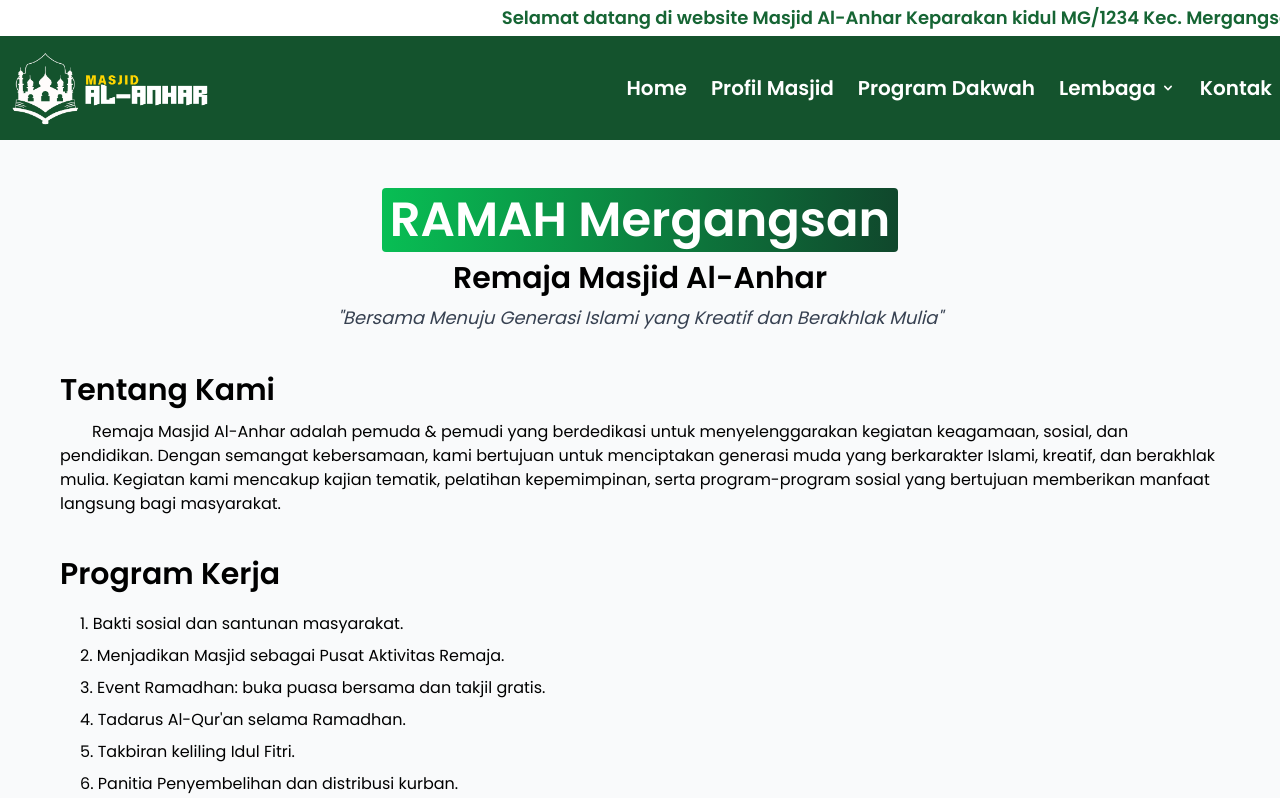
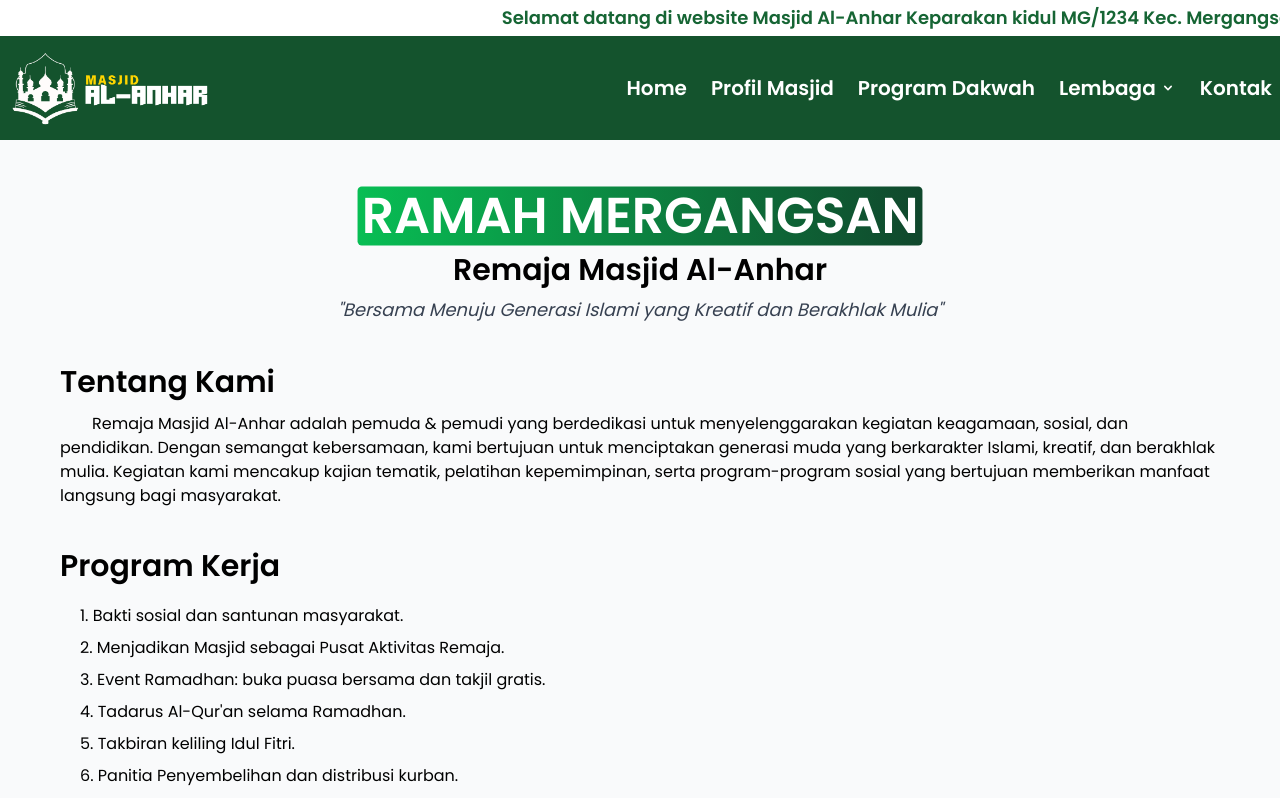
Before and after one commit to siddiqfathurahman/Masjid-ALAnhar, a React (Vite) app: page /organisasi/ramah in a window 1280 px wide. Shown: the top 798 px of the page. Built offline with nearby package versions, Linux system fonts and the light colour scheme.

Commit message:
update animate text

```diff
--- a/src/pages/Program.jsx
+++ b/src/pages/Program.jsx
@@ -1,29 +1,8 @@
-import React, { useEffect, useRef, useState } from "react";
+
 import Gallery from "../components/ui/Gallery";
+import AnimatedText from "../components/ui/AnimatedText";
 
 const Program = () => {
-  const titleRef = useRef(null);
-  const [isVisible, setIsVisible] = useState(false);
-
-  useEffect(() => {
-    const observer = new IntersectionObserver(
-      ([entry]) => {
-        if (entry.isIntersecting) {
-          setIsVisible(true);
-          observer.unobserve(entry.target);
-        }
-      },
-      { threshold: 0.5 }
-    );
-
-    if (titleRef.current) {
-      observer.observe(titleRef.current);
-    }
-
-    return () => {
-      if (titleRef.current) observer.unobserve(titleRef.current);
-    };
-  }, []);
 
   const images = [
     { id: 1, src: "/dakwah1.jpeg", title: "kajian rabu" },
@@ -39,14 +18,7 @@ const Program = () => {
       <div className="font-poppins text-center flex flex-col items-center mb-10 mt-10 px-5">
         <h1 className="text-3xl font-extrabold">Program Dakwah</h1>
         <h2 className="text-3xl md:text-4xl lg:text-5xl font-extrabold">
-          <span
-            ref={titleRef}
-            className={`relative inline-block mt-2 p-1 text-white ${
-              isVisible ? "animate-gradient-box transform " : ""
-            }`}
-          >
-            MASJID AL-ANHAR
-          </span>
+        <AnimatedText>MASJID AL-ANHAR</AnimatedText>
         </h2>
         <div className="flex flex-col md:flex-row gap-10 md:gap-32 mt-12 items-center">
           <div className="flex flex-col items-center">
--- a/src/pages/Ramah.jsx
+++ b/src/pages/Ramah.jsx
@@ -1,32 +1,10 @@
-import React, { useEffect, useRef, useState } from 'react';
 import Struktur from '../components/ui/Strukturramah';
 import Bidang from '../components/ui/Bidang';
 import Vidio from '../components/ui/Vidioyt';
 import Gallery from '../components/ui/Gallery';
+import AnimatedText from '../components/ui/AnimatedText';
 
 export default function Ramah() {
-  const titleRef = useRef(null);
-  const [isVisible, setIsVisible] = useState(false);
-
-  useEffect(() => {
-    const observer = new IntersectionObserver(
-      ([entry]) => {
-        if (entry.isIntersecting) {
-          setIsVisible(true);
-          observer.unobserve(entry.target);
-        }
-      },
-      { threshold: 0.5 }
-    );
-
-    if (titleRef.current) {
-      observer.observe(titleRef.current);
-    }
-
-    return () => {
-      if (titleRef.current) observer.unobserve(titleRef.current);
-    };
-  }, []);
 
   const images = [
     { id: 1, src: "/bg.JPG", title: "ramah mergangsan" },
@@ -41,14 +19,7 @@ export default function Ramah() {
     <div className="bg-gray-50 min-h-screen py-10 px-5 font-poppins">
       <header className="text-center mb-10">
         <h2 className="text-3xl md:text-5xl font-extrabold">
-          <span
-            ref={titleRef}
-            className={`relative inline-block mt-2 p-2 text-white ${
-              isVisible ? 'animate-gradient-box transform' : ''
-            }`}
-          >
-            RAMAH Mergangsan
-          </span>
+        <AnimatedText>RAMAH MERGANGSAN</AnimatedText>
         </h2>
         <h1 className="md:text-3xl text-2xl font-extrabold pt-2 text-black">
           Remaja Masjid Al-Anhar
--- a/src/pages/Takmir.jsx
+++ b/src/pages/Takmir.jsx
@@ -1,40 +1,12 @@
-import React, { useRef, useState, useEffect } from 'react';
+
+import AnimatedText from '../components/ui/AnimatedText';
 
 const Takmir = () => {
-  const titleRef = useRef(null);
-  const [isVisible, setIsVisible] = useState(false);
-
-  useEffect(() => {
-    const observer = new IntersectionObserver(
-      ([entry]) => {
-        if (entry.isIntersecting) {
-          setIsVisible(true);
-          observer.unobserve(entry.target);
-        }
-      },
-      { threshold: 0.5 }
-    );
-
-    if (titleRef.current) {
-      observer.observe(titleRef.current);
-    }
-
-    return () => {
-      if (titleRef.current) observer.unobserve(titleRef.current);
-    };
-  }, []);
 
   return (
     <div className="font-poppins text-center flex flex-col items-center mb-10 mt-10 px-7">
       <h2 className="text-3xl md:text-4xl lg:text-5xl font-extrabold">
-        <span
-          ref={titleRef}
-          className={`relative inline-block mt-2 p-1 text-white transition-transform duration-700 ${
-            isVisible ? 'animate-gradient-box scale-105' : 'opacity-0'
-          }`}
-        >
-          TAKMIR AL-ANHAR
-        </span>
+      <AnimatedText>TAKMIR AL-ANHAR</AnimatedText>
       </h2>
       <p className="px-5 text-lg md:text-xl max-w-4xl md:max-w-3xl lg:max-w-4xl mt-2 md:mt-3 mx-auto">
         Takmir masjid adalah organisasi atau kelompok yang bertugas mengelola dan mengembangkan kegiatan di masjid, baik yang bersifat keagamaan, sosial, maupun pendidikan.
--- a/src/pages/Tpa.jsx
+++ b/src/pages/Tpa.jsx
@@ -1,29 +1,7 @@
-import React, { useRef, useState, useEffect } from 'react';
 import Gallery from '../components/ui/Gallery';
+import AnimatedText from '../components/ui/AnimatedText';
 
 const Tpa = () => {
-  const titleRef = useRef(null);
-  const [isVisible, setIsVisible] = useState(false);
-
-  useEffect(() => {
-    const observer = new IntersectionObserver(
-      ([entry]) => {
-        if (entry.isIntersecting) {
-          setIsVisible(true);
-          observer.unobserve(entry.target);
-        }
-      },
-      { threshold: 0.5 }
-    );
-
-    if (titleRef.current) {
-      observer.observe(titleRef.current);
-    }
-
-    return () => {
-      if (titleRef.current) observer.unobserve(titleRef.current);
-    };
-  }, []);
 
   const images = [
     { id: 1, src: "/bg.JPG", title: "tpa al-anhar" },
@@ -37,14 +15,7 @@ const Tpa = () => {
   return (
     <div className="font-poppins text-center flex flex-col mb-10 mt-10 px-7">
       <h2 className="text-3xl md:text-4xl lg:text-5xl font-extrabold">
-        <span
-          ref={titleRef}
-          className={`relative inline-block mt-2 p-1 text-white transition-transform duration-700 ${
-            isVisible ? 'animate-gradient-box scale-105' : 'opacity-0'
-          }`}
-        >
-          TAMAN PENDIDIKAN AL QUR'AN
-        </span>
+      <AnimatedText>TAMAN PENDIDIKAN AL QUR'AN</AnimatedText>
       </h2>
       <p className="px-5 text-lg md:text-xl max-w-4xl md:max-w-3xl lg:max-w-4xl mt-2 md:mt-3 mx-auto">
         TPA Masjid Al-Anhar adalah program pendidikan Al-Quran yang bertujuan untuk membina anak-anak usia dini hingga
```
